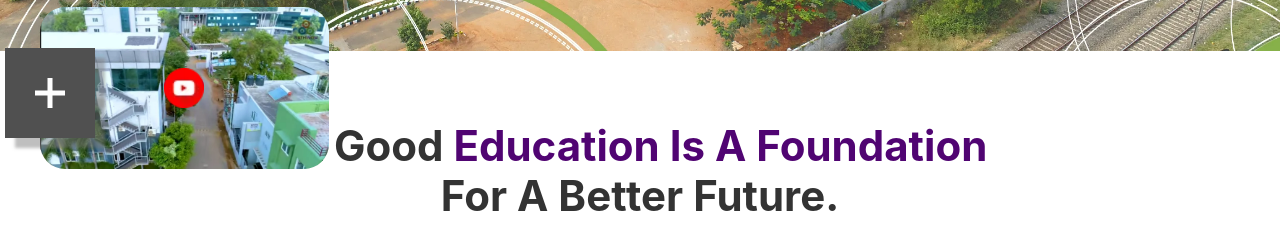
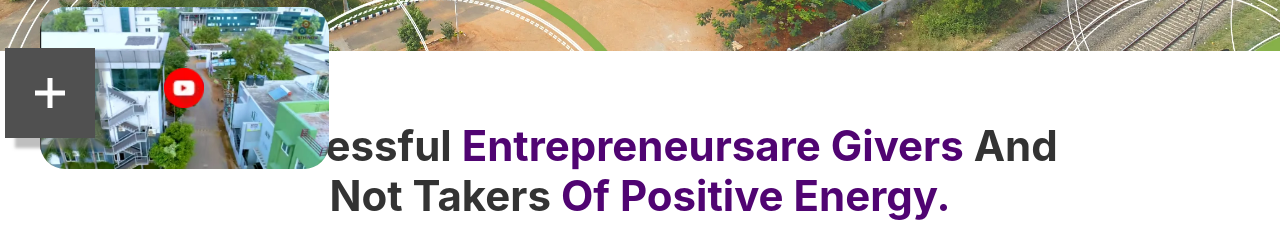
Before and after one commit to prithviya/admission-mgt, a plain HTML site: page index.html in a window 1280 px wide. Shown: the part 567-800 px from the top of the page. Drawn offline with nearby package versions, Linux system fonts and the light colour scheme.

Commit message:
quotes changes done

```diff
--- a/index.html
+++ b/index.html
@@ -144,7 +144,7 @@
     <div class="uk-section">
         <div class="uk-container">
             <div class="uk-text-center">
-                <h1 class="uk-text-capitalize uk-text-bold uk-text-center">A good <span class="" style="color: #500472;">education is a foundation</span> <br> for a better future.</h1>
+                <h1 class="uk-text-capitalize uk-text-bold uk-text-center">Successful <span class="" style="color: #500472;">entrepreneursare givers</span> and <br>not takers <span style="color: #500472;"> of positive energy.</span></h1>
             </div>
             <div class="uk-child-width-1-3@m uk-grid-small uk-grid-match" uk-grid>
                 <div>
```
